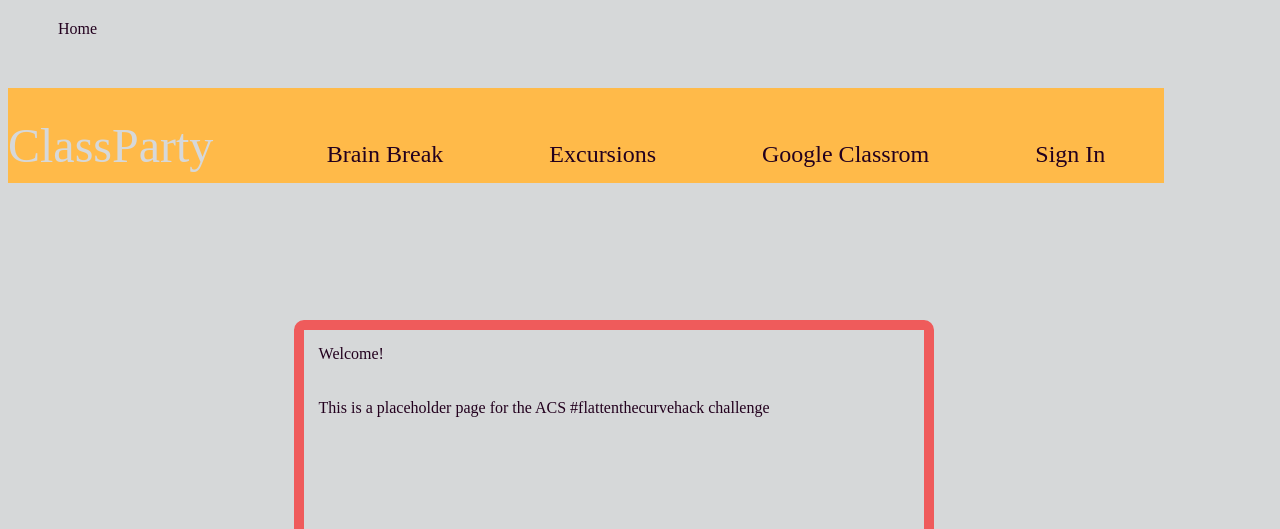
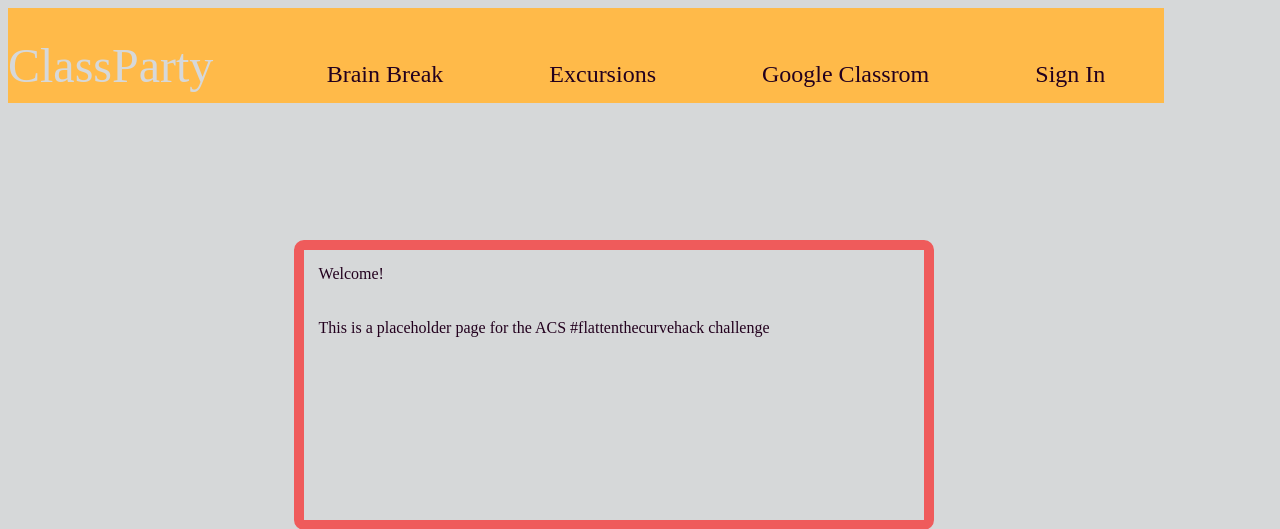
Before and after one commit to karwalski/classparty, a PHP site: page / in a window 1280 px wide. Shown: the top 529 px of the page. Run offline with PHP 8.4, Linux system fonts and the light colour scheme; some libraries are stand-ins or nearby versions; some web fonts are replaced.

Commit message:
remove relic

```diff
--- a/htdocs/index.php
+++ b/htdocs/index.php
@@ -25,15 +25,6 @@
 </head>
 
 <body>
-
-	<div class="top-menu-links" onclick="window.location.href ='/';">
-		Home
-	</div>
-
-</div>
-<p>
-	<br>
-</p>
 <div id="banner">
 	<div id="title">
 		<h1>ClassParty</h1>
```
